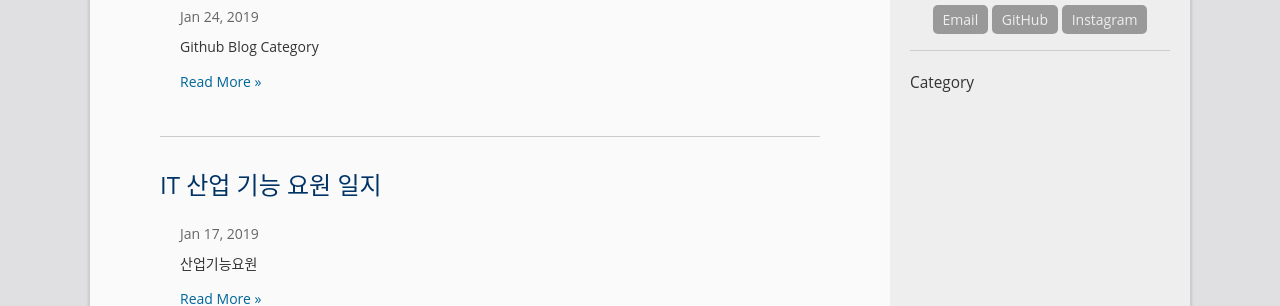
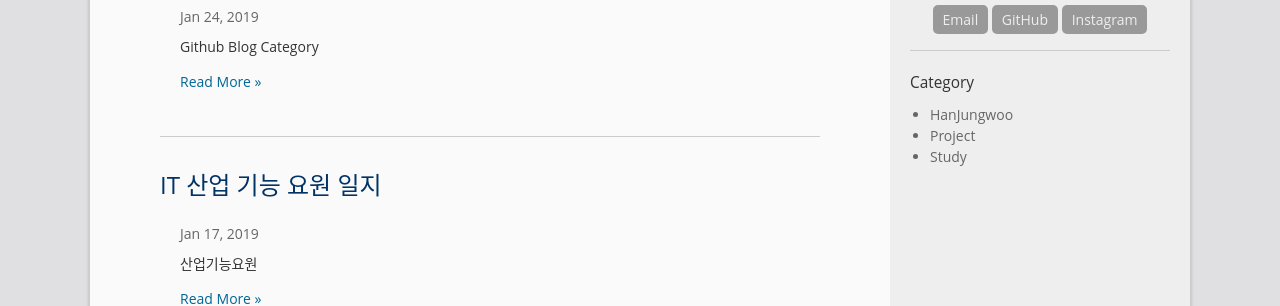
Before and after one commit to sunrisehouse/hanjungwoo-blog-old, a Jekyll site: the page built from index.html, in a window 1280 px wide. Shown: the part 302-608 px from the top of the page. Built offline with Jekyll 4.4.1, drawn with Linux system fonts in a browser that asks for light colours; the list of posts is cut into pages by our own code.

Commit message:
upload category

```diff
--- a/_includes/sidebar.html
+++ b/_includes/sidebar.html
@@ -29,7 +29,10 @@
   <ul>
     {%- for category_level1 in site.category -%}
     {%- if category_level1[0] != nil -%}
+    <li>
+        <p>{{ category_level1[0] }} </p>
 
+      </li>
     {%- endif -%}
     {%- endfor -%}
   </ul>
```
